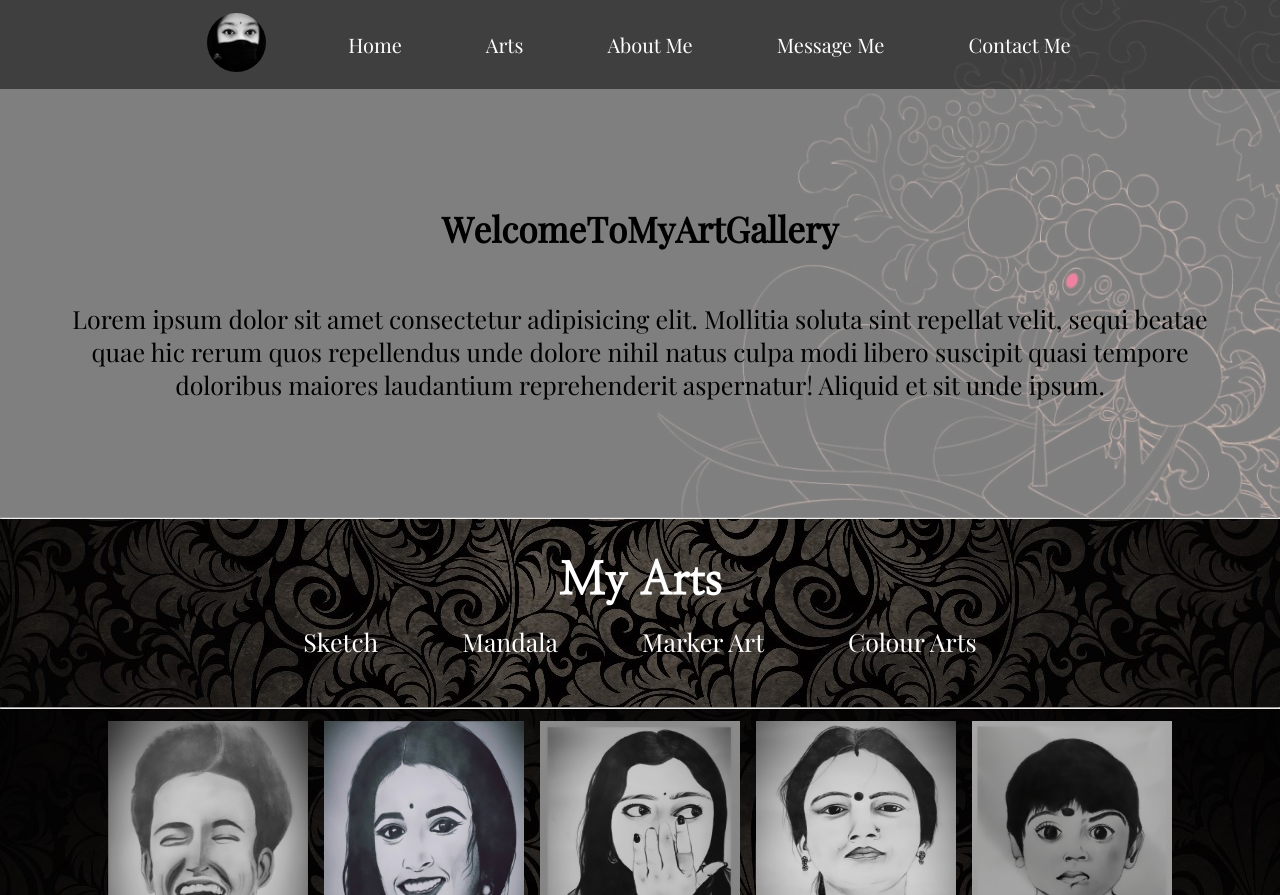
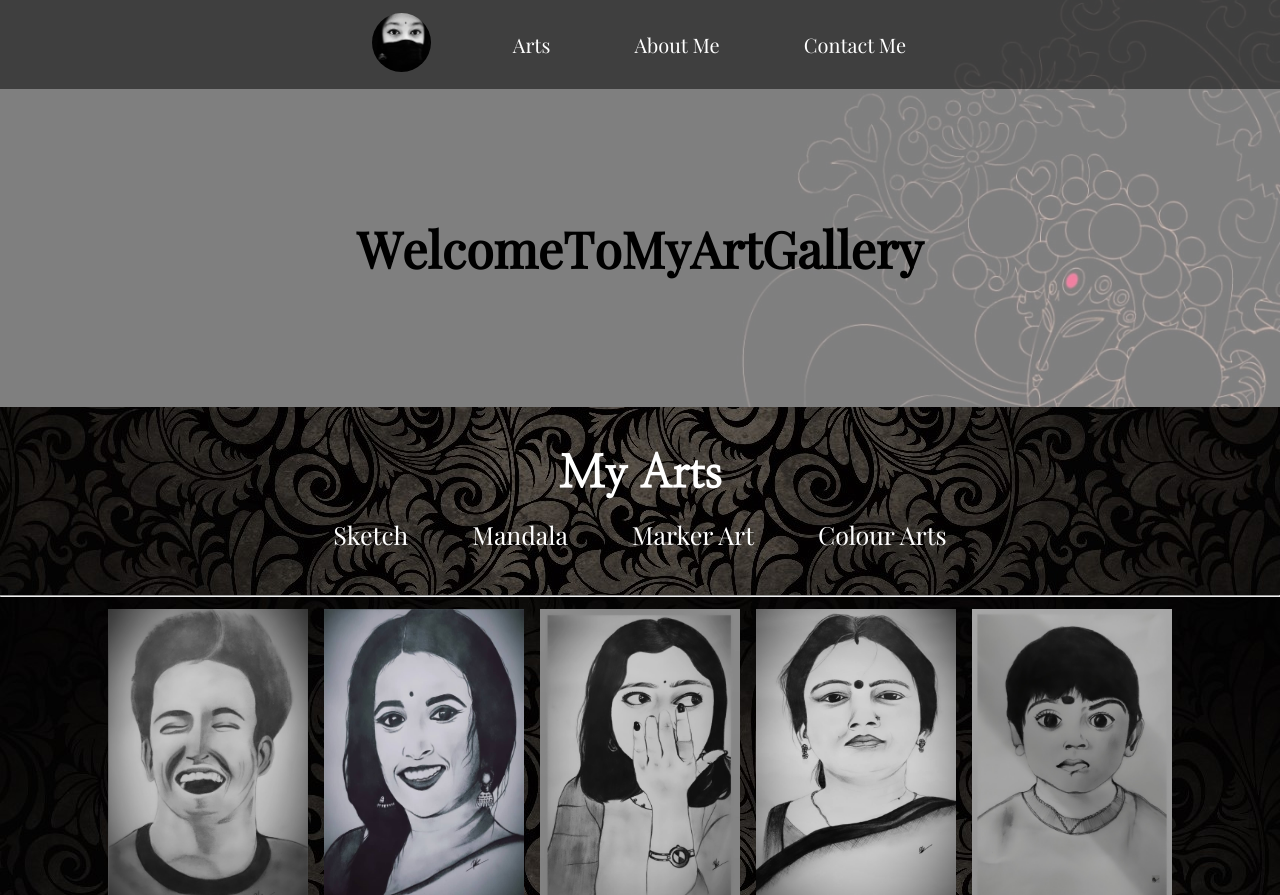
Before and after one commit to ri0910/ri0910.github.io, a plain HTML site: page index.html in a window 1280 px wide. Shown: the top 895 px of the page. Drawn offline with nearby package versions, Linux system fonts and the light colour scheme.

Commit message:
fourth commit

```diff
--- a/art.css
+++ b/art.css
@@ -63,7 +63,7 @@
     flex-direction: column;
     align-items: center;
     text-align: center;
-    height: 360px;
+    height: 250px;
     /* font-family: 'Oswald', sans-serif; */
     font-family: 'Playfair Display', serif;
 }
@@ -71,7 +71,7 @@
     /* margin: 25px 25px; */
     display: flex;
     /* flex-wrap: wrap; */
-    font-size: 35px;
+    font-size: 50px;
     padding: 25px;
     /* text-align: center; */
     justify-content: center;
@@ -111,6 +111,7 @@
     height: 15vh;
     /* background-color: rgb(169 167 167); */
     background: url('bg5.jpg') center;
+    /* background-color: #272727; */
 }
 /* Art section */
 #arts h1{
@@ -140,7 +141,7 @@
     padding: 5px 22px;
     border-radius: 20px;
     text-decoration: none;
-    margin:10px 20px;
+    margin:5px 10px;
 }
 #arts ul li a:hover{
     color:black;
--- a/index.html
+++ b/index.html
@@ -25,22 +25,19 @@
             <img src="logo.jpg" alt="mylogo.com">
         </div>
         <ul style="list-style: none;">
-            <li class="item"><a href="#home">Home</a></li>
-            <li class="item"><a href="#arts">Arts</a></li>
+            <!-- <li class="item"><a href="#home"></a></li> -->
+            <li class="item"><a href="#arts"> Arts </a></li>
             <li class="item"><a href="#aboutme">About Me</a></li>
-            <li class="item"><a href="#msgme">Message Me</a></li>
-            <li class="item"><a href="#contactme">Contact Me</a></li>
+            <li class="item"><a href="#msgme">Contact Me</a></li>
+            <!-- <li class="item"><a href="#contactme">Contact Me</a></li> -->
         </ul>
     </nav>
 </body>
 <section id="home">
     <h1 class="primary">Welcome To My Art Gallery</h1>
     <script src="./art.js"></script>
-    <p>Lorem ipsum dolor sit amet consectetur adipisicing elit. Mollitia soluta sint repellat velit, sequi beatae quae
-        hic rerum quos repellendus unde dolore nihil natus culpa modi libero suscipit quasi tempore doloribus maiores
-        laudantium reprehenderit aspernatur! Aliquid et sit unde ipsum.</p>
 </section>
-<hr>
+<!-- <hr> -->
 <section id="arts">
     <h1>My Arts</h1>
     <ul style="list-style: none;">
--- a/phone.css
+++ b/phone.css
@@ -15,7 +15,7 @@
 }
 /* Home section */
 #home{
-    height: 400px;
+    height: 100px;
     padding: 3px 28px;
 }
 
@@ -23,12 +23,12 @@
     height: 580px;
 }
 #home h1{
-    font-size: 28px;
+    font-size: 25px;
 }
-#home p{
+/* #home p{
     font-size: 16px;
     padding: 20px
-}
+} */
 #arts{
     height: 60px;
 }
@@ -36,7 +36,7 @@
     font-size: 15px;
 }
 #arts ul li{
-    font-size: 7px;
+    font-size: 10px;
 }
 #gallery img{
     height: 100px;
```
